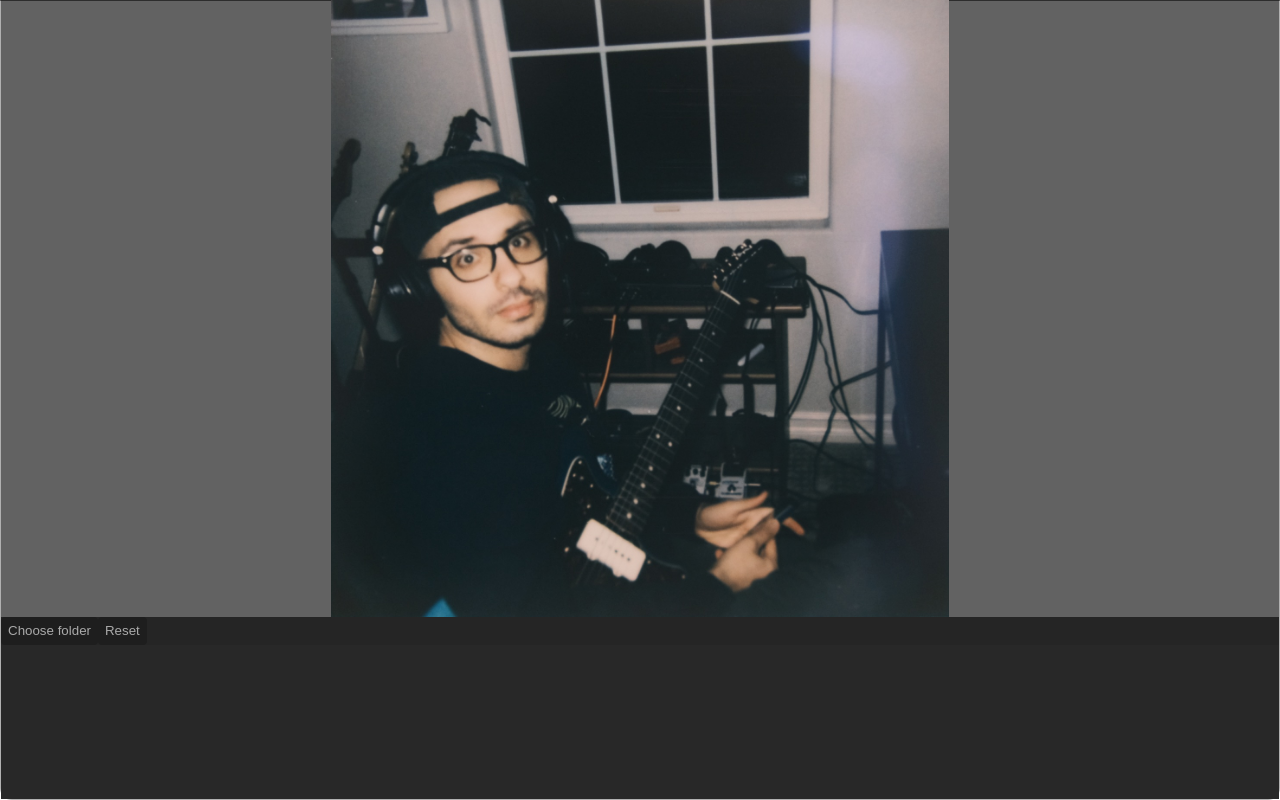
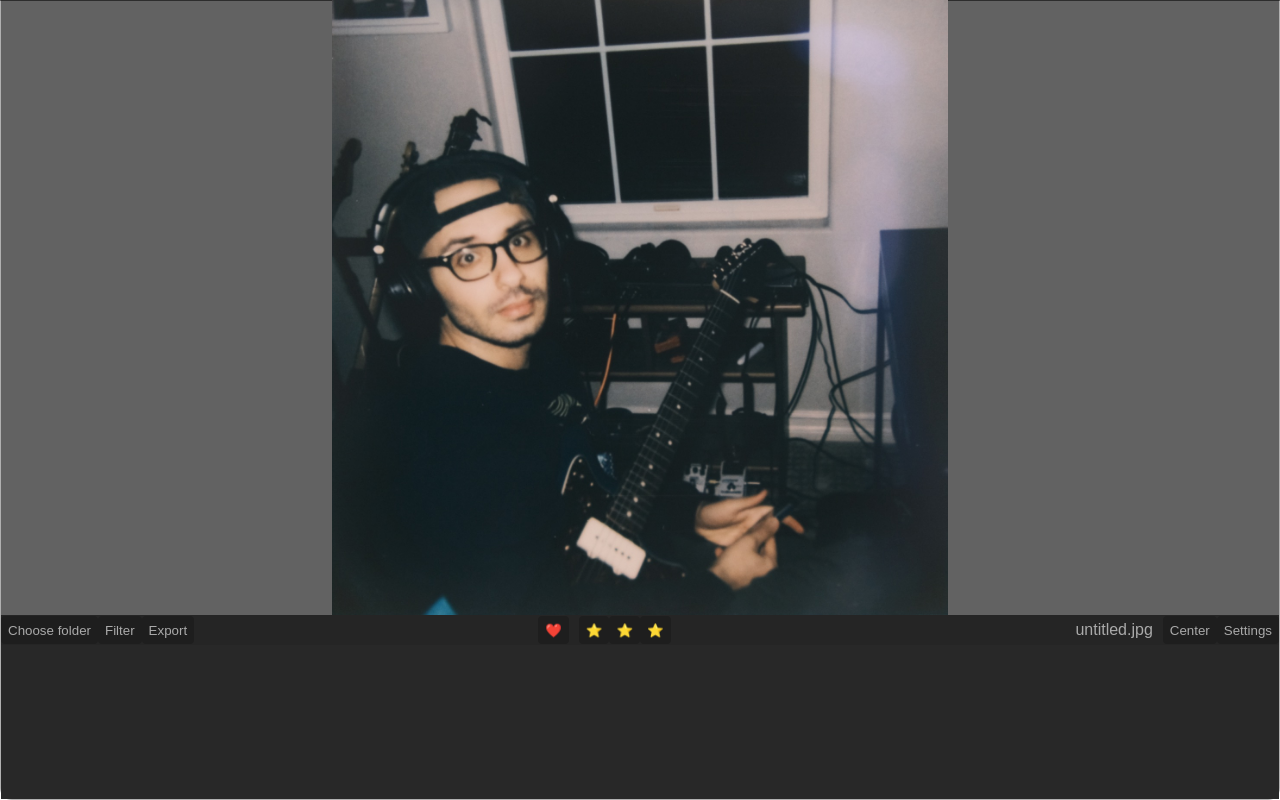
Before and after one commit to aryadaroui/Cull, a Svelte app: page / in a window 1280 px wide. Built offline with nearby package versions, Linux system fonts and the light colour scheme.

Commit message:
added toolbar component

```diff
--- a/src/App.svelte
+++ b/src/App.svelte
@@ -5,6 +5,7 @@
   import { invoke } from "@tauri-apps/api/tauri";
   import { onMount } from "svelte";
   import ImageViewer from "./ImageViewer.svelte";
+  import Toolbar from "./Toolbar.svelte";
   import type { FileEntry } from "@tauri-apps/api/fs";
 
   let read_dir: string;
@@ -22,7 +23,14 @@
 
       img_files = await readDir(read_dir, { recursive: false });
       img_files = img_files.filter((file) => {
-        const imageExtensions = [".jpg", ".jpeg", ".png", ".webp", ".tif", ".tiff"];
+        const imageExtensions = [
+          ".jpg",
+          ".jpeg",
+          ".png",
+          ".webp",
+          ".tif",
+          ".tiff",
+        ];
         const extension = file.name
           .substring(file.name.lastIndexOf("."))
           .toLowerCase();
@@ -76,25 +84,17 @@
     }
   });
 
-  // onMount(() => {
-
-  // });
 </script>
 
 <main id="windowframe">
   <ImageViewer bind:this={image_viewer} />
 
-  <div id="toolbar">
-    <button id="choose-dir" on:click={choose_dir}> Choose folder</button>
-    <button
-      id="choose-dir"
-      on:click={() => {
-        image_viewer.reset();
-      }}
-    >
-      Reset</button
-    >
-  </div>
+  <Toolbar
+    choose_dir={choose_dir}
+    center={() => {
+      image_viewer.reset();
+    }}
+  />
 
   <div id="reel" />
 </main>
--- /dev/null
+++ b/src/Toolbar.svelte
@@ -0,0 +1,79 @@
+<script lang="ts">
+  export let choose_dir: () => void;
+  //   export let filter: () => void;
+  //   export let export_files: () => void;
+
+  //   export let heart: () => void;
+  //   export let star_1: () => void;
+  //   export let star_2: () => void;
+  //   export let star_3: () => void;
+
+  export let filename: string = "untitled.jpg";
+
+  export let center: () => void;
+  //   export let settings: () => void;
+</script>
+
+<div id="toolbar">
+  <div class="group">
+    <button id="choose-dir" on:click={choose_dir}>Choose folder</button>
+    <button id="filter">Filter</button>
+    <button id="export">Export</button>
+  </div>
+
+  <div class="group">
+    <button id="heart">❤️</button>
+    <div class="spacer" />
+    <button id="star-1">⭐️</button>
+    <button id="star-2">⭐️</button>
+    <button id="star-3">⭐️</button>
+  </div>
+
+  <p>{filename}</p>
+  <div class="spacer" />
+  <button id="center" on:click={center}>Center</button>
+  <button id="settings">Settings</button>
+</div>
+
+<style lang="scss">
+  div#toolbar {
+    display: flex;
+    flex-direction: row;
+    justify-content: flex-start;
+    align-items: center;
+    height: 30px;
+    width: calc(100vw - 2px);
+    background-color: rgba(37, 37, 37, 1);
+
+    button {
+      max-width: 200px;
+      height: 28px;
+      user-select: none;
+      -webkit-user-select: none;
+      -webkit-user-drag: none;
+    }
+    p {
+      font-family: sans-serif;
+      color: #aaa;
+      user-select: none;
+      -webkit-user-select: none;
+      -webkit-user-drag: none;
+      cursor: default;
+    }
+  }
+
+  div.group {
+    display: flex;
+    flex-direction: row;
+    justify-content: flex-start;
+    align-items: center;
+    height: 30px;
+    width: calc(100vw - 2px);
+    background-color: rgba(37, 37, 37, 1);
+  }
+
+  div.spacer {
+    width: 2%;
+    max-width: 10px;
+  }
+</style>
```
Also changed, not shown: src/Reel.svelte (added, +9 -0 lines), 1 other file (tests, documents, lock files or other folders).
